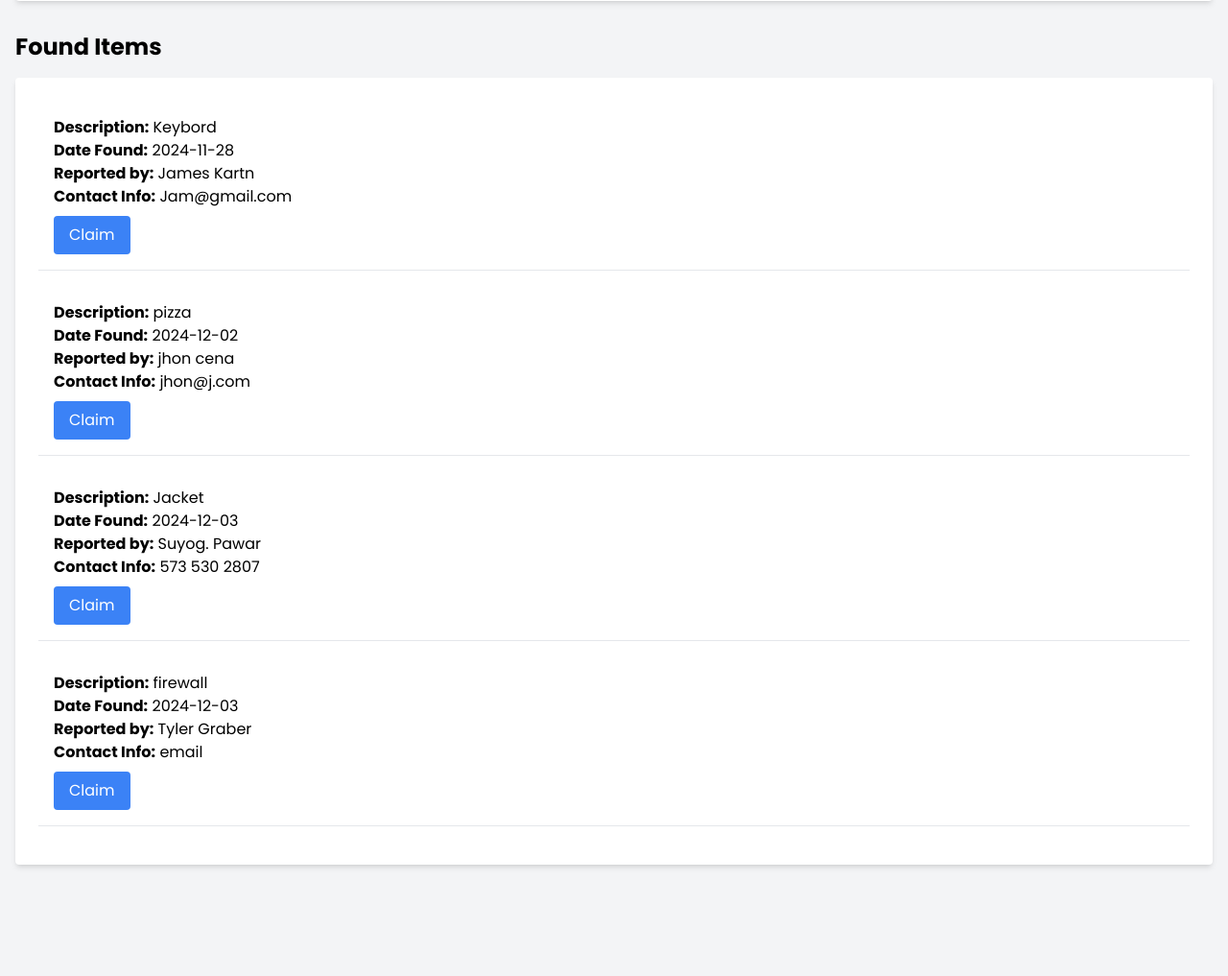
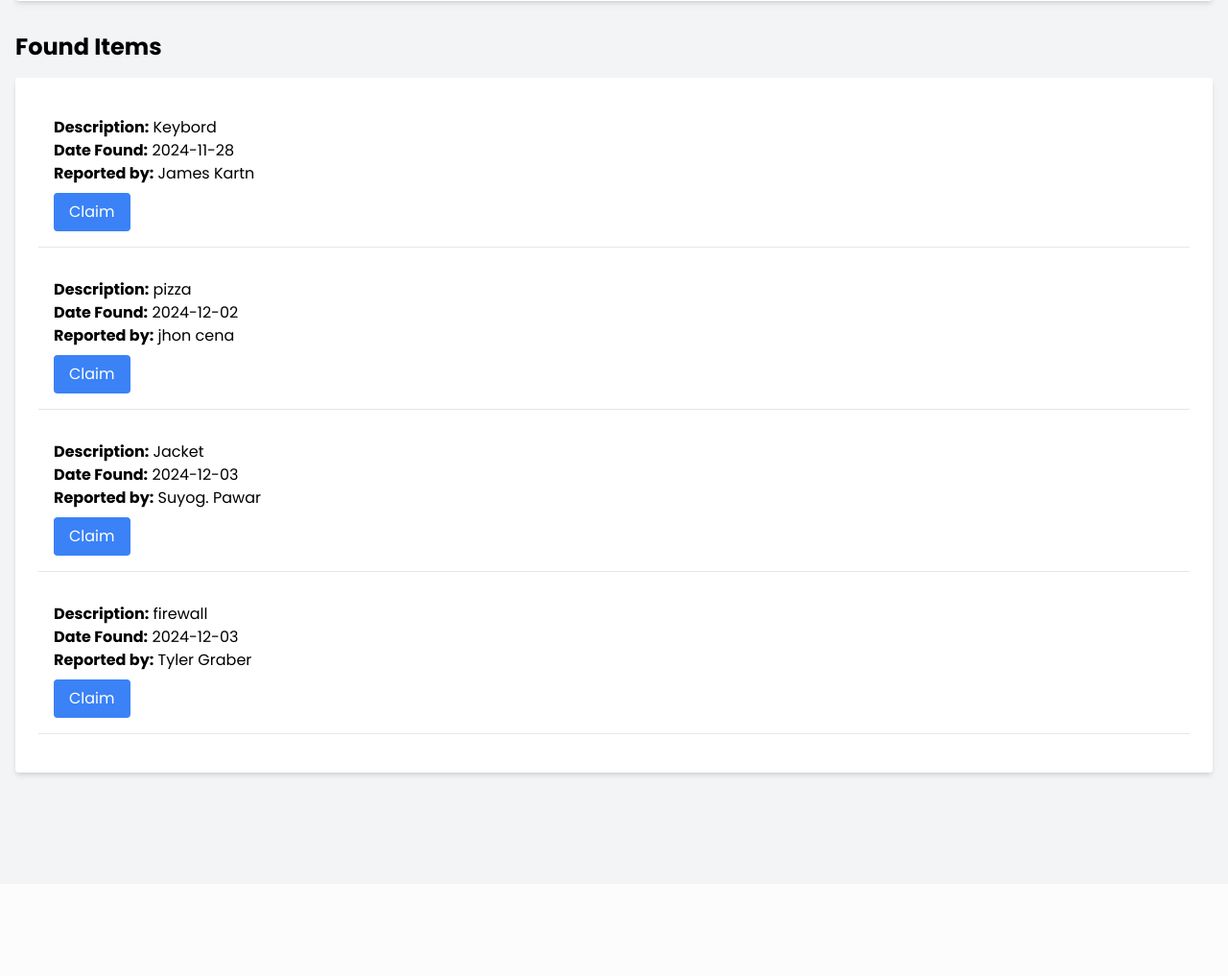
Before and after one commit to krishna684/lost-found-management, a PHP site: page /view_items.php in a window 1280 px wide. Shown: the part 1081-2098 px from the top of the page at 96% size. After the commit the page ends 1892 px from the top, so only its background shows below. Run offline with PHP 8.4, Linux system fonts and the light colour scheme; data comes from the database, SQL or seed files in the repository; a stand-in replaces the project's code that opens the database connection; some libraries are stand-ins or nearby versions.

Commit message:
Update view_items.php

```diff
--- a/view_items.php
+++ b/view_items.php
@@ -59,7 +59,6 @@
                 <p><strong>Description:</strong> {$row['Description']}</p>
                 <p><strong>Date Found:</strong> {$row['Date_Found']}</p>
                 <p><strong>Reported by:</strong> {$row['First_Name']} {$row['Last_Name']}</p>
-                <p><strong>Contact Info:</strong> {$row['Contact_Info']}</p>
                 <form action='claim_item.php' method='get' class='mt-2'>
                     <input type='hidden' name='item_id' value='{$row['Item_ID']}'>
                     <input type='hidden' name='description' value='{$row['Description']}'>
```
